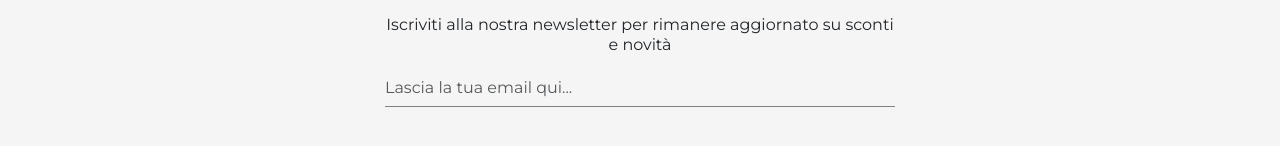
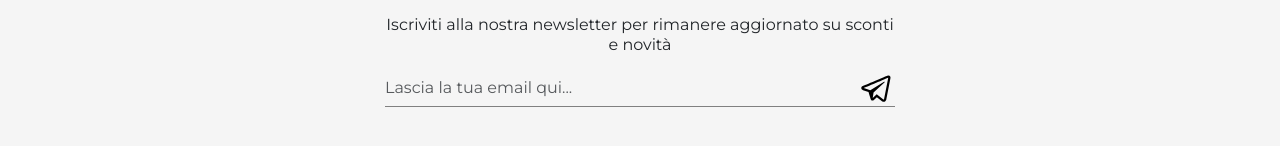
Before and after one commit to LucaCavatassi/landing-page-product, a Vue app: page / in a window 1280 px wide. Shown: the part 342-488 px from the top of the page. Built offline with nearby package versions, Linux system fonts and the light colour scheme.

Commit message:
feat: button postiion and styling

```diff
--- a/src/components/FooterComponent.vue
+++ b/src/components/FooterComponent.vue
@@ -7,8 +7,14 @@
             <h2 class="mb-0 text-center font-size-big px-4 px-md-5 py-3 fw-bold black-text">Iscriviti per rimanere aggiornato</h2>
             <p class="fs-6 text-center">Iscriviti alla nostra newsletter per rimanere aggiornato su sconti e novità</p>
 
-            <form class="mb-5" action="">
+            <form class="mb-5 d-flex align-items-center" action="">
                 <input class="ps-0 w-100 form-control" type="email" placeholder="Lascia la tua email qui..." aria-label="Email Input Newsletter">
+                <button id="newsletter-btn" type="submit">
+                    <!-- SVG symbol provided by Designer -->
+                    <svg class="icon" width="36" height="36" fill="currentColor">
+                        <use xlink:href="#send"></use>
+                    </svg>
+                </button>
             </form>
         </div>
     </div>
@@ -47,6 +53,9 @@
 }
 
 // FORM
+form {
+    position: relative;
+}
 .form-control {
     background-color: $grey;
     border-bottom: 1px solid grey!important;
@@ -63,4 +72,23 @@
     outline: 0;
     box-shadow: 0 0.3rem 0.3rem -0.25rem $green;
 }
+
+// Submit Button
+#newsletter-btn {
+    position: absolute;
+    right: 0;
+    background: none;
+    border: none;
+    padding: 0;
+    cursor: pointer;
+
+    svg.icon {
+        fill: $green!important;
+        transition: transform 0.2s ease-in-out;
+    }
+
+    &:hover svg.icon {
+        transform: scale(1.1); // Slight zoom on hover
+    }
+}
 </style>
```
